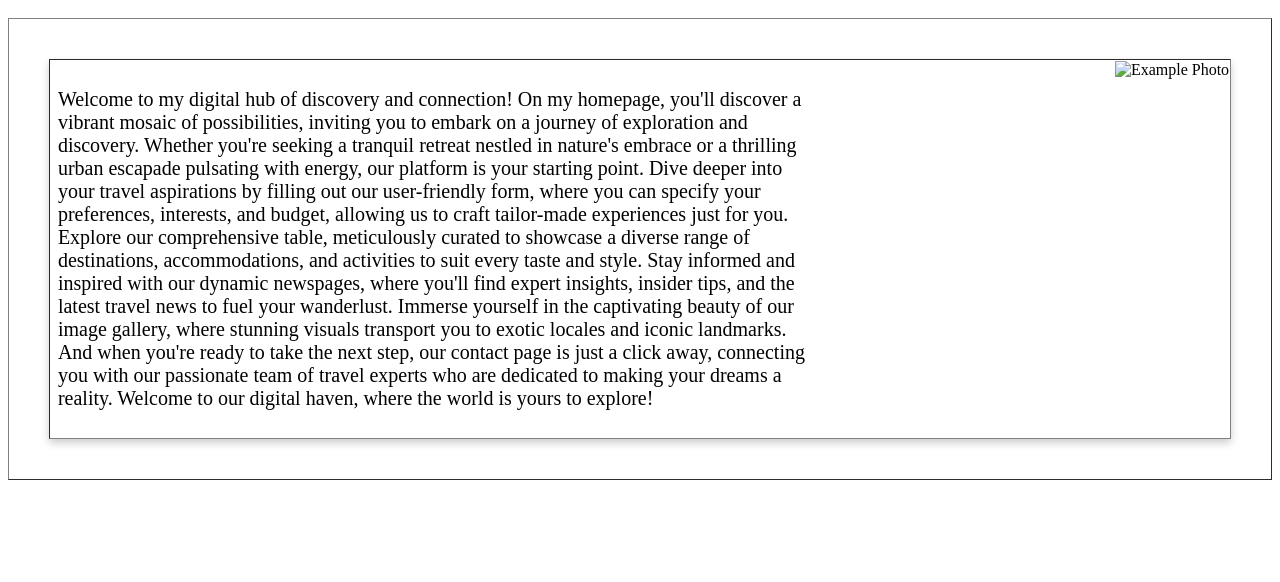
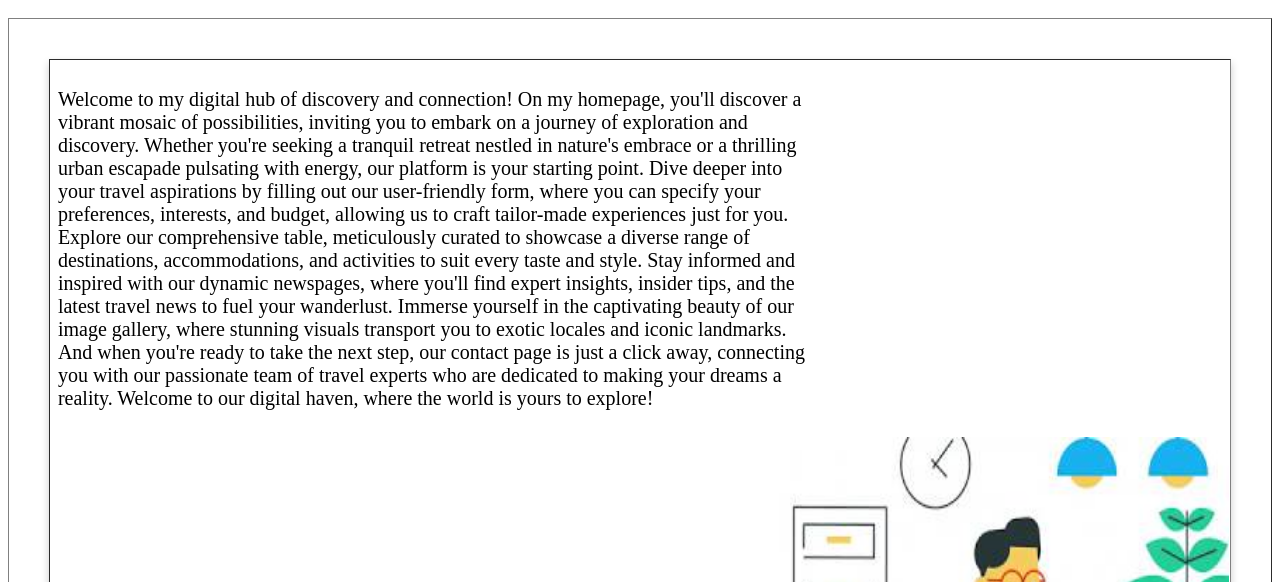
Before and after one commit to AmiNuL-72/Web_Engineering-Project, a plain HTML site: page index.html in a window 1280 px wide. Shown: the part 218-800 px from the top of the page. Drawn offline with Linux system fonts and the light colour scheme.

Commit message:
Update index.html
check update

```diff
--- a/index.html
+++ b/index.html
@@ -45,7 +45,7 @@
                         <p>Welcome to my digital hub of discovery and connection! On my homepage, you'll discover a vibrant mosaic of possibilities, inviting you to embark on a journey of exploration and discovery. Whether you're seeking a tranquil retreat nestled in nature's embrace or a thrilling urban escapade pulsating with energy, our platform is your starting point. Dive deeper into your travel aspirations by filling out our user-friendly form, where you can specify your preferences, interests, and budget, allowing us to craft tailor-made experiences just for you. Explore our comprehensive table, meticulously curated to showcase a diverse range of destinations, accommodations, and activities to suit every taste and style. Stay informed and inspired with our dynamic newspages, where you'll find expert insights, insider tips, and the latest travel news to fuel your wanderlust. Immerse yourself in the captivating beauty of our image gallery, where stunning visuals transport you to exotic locales and iconic landmarks. And when you're ready to take the next step, our contact page is just a click away, connecting you with our passionate team of travel experts who are dedicated to making your dreams a reality. Welcome to our digital haven, where the world is yours to explore!</p>
                     </span>
                     <span id="nav3span02">
-                        <img src="hoome_pic.jpg" alt="Example Photo" height="320px" width="450px">
+                        <img src="home_pic.jpg" alt="Example Photo" height="320px" width="450px">
                     </span>
                 </td>
             </tr>
```
